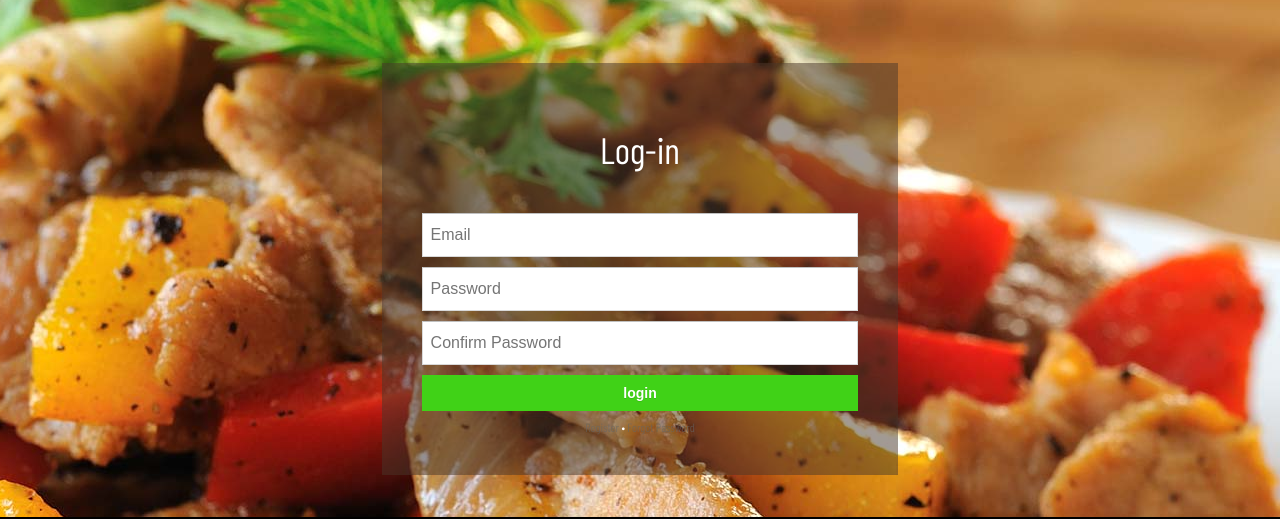
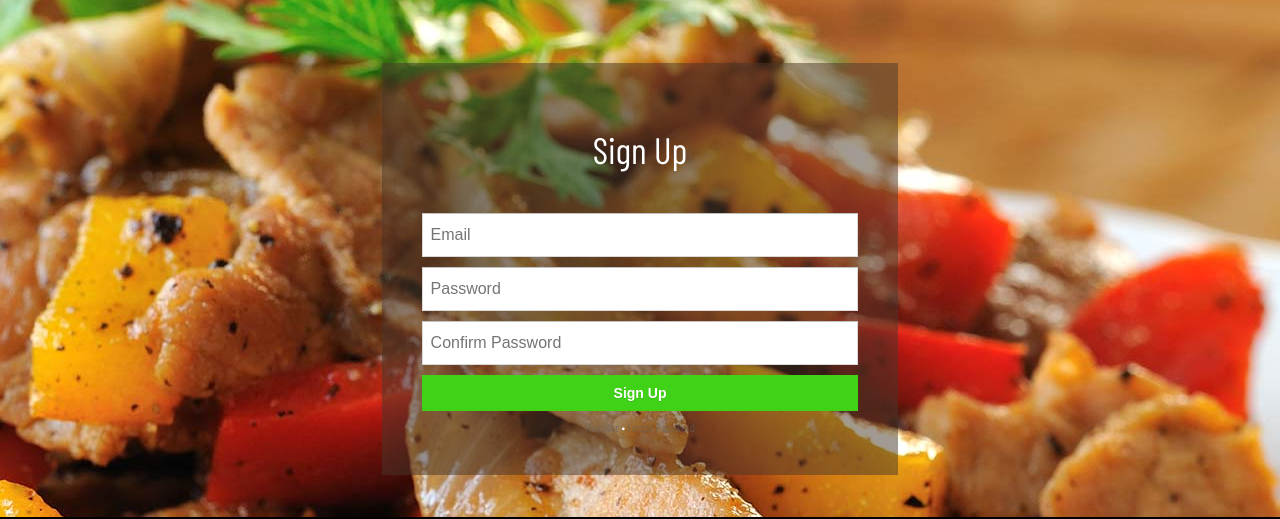
Before and after one commit to JamesUgbanu/Fast-Food-App, a website: page UI/sign-up.html in a window 1280 px wide. Shown: the part 85-604 px from the top of the page. Drawn offline with nearby package versions, Linux system fonts and the light colour scheme; files that its build step writes are made by us from their sources; a web font is replaced by a local one.

Commit message:
changed login text to sign up in sign up page

```diff
--- a/UI/sign-up.html
+++ b/UI/sign-up.html
@@ -55,12 +55,12 @@
   <div class="content-grid">
     <div class="hero">
       	<div class="login-card">
-    <h1>Log-in</h1><br>
+    <h1>Sign Up</h1><br>
   <form>
     <input type="email" name="user" placeholder="Email">
     <input type="password" name="pass" placeholder="Password">
     <input type="password" name="pass" placeholder="Confirm Password">
-    <input type="submit" name="login" class="login login-submit" value="login">
+    <input type="submit" name="sign-up" class="login login-submit" value="Sign Up">
   </form>
 
   <div class="login-help">
--- a/package.json
+++ b/package.json
@@ -4,7 +4,7 @@
   "description": "Fast Food Fast is a delivery service app for a restaurant",
   "main": "server.js",
   "scripts": {
-    "test": "mocha --require babel-core/register",
+    "test": "mocha --require babel-core/register --exit",
     "build": "babel server.js --out-dir build",
     "start": "babel-watch server.js"
   },
```
